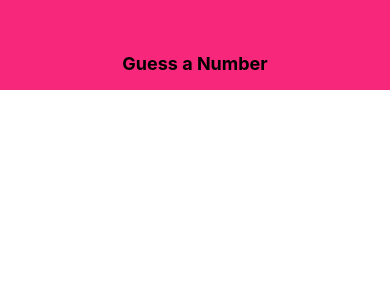
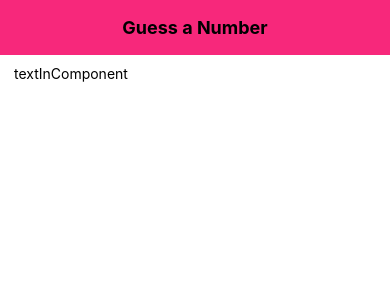
Before and after one commit to kai618/maxrn, a React Native app: screen / in a window 390 px wide. Shown: the top 300 px of the page. Built offline with nearby package versions, Linux system fonts and the light colour scheme.

Commit message:
Listen to Orientaion changes in Header component

```diff
--- a/guess_number_game/App.js
+++ b/guess_number_game/App.js
@@ -1,12 +1,14 @@
 import React, { Component } from 'react'
-import { Text, View } from 'react-native'
+import { View } from 'react-native'
 import Header from './src/components/Header'
+import StartGameScreen from './src/screens/StartGameScreen'
 
 export default class App extends Component {
     render() {
         return (
             <View>
-                <Header title='Guess a Number'/>
+                <Header title="Guess a Number" />
+                <StartGameScreen />
             </View>
         )
     }
--- /dev/null
+++ b/guess_number_game/src/commons/Constants.js
@@ -0,0 +1,2 @@
+export const statusBarHeight = 30
+export const headerHeight = 55
--- a/guess_number_game/src/components/Header.js
+++ b/guess_number_game/src/components/Header.js
@@ -1,18 +1,48 @@
 import React from 'react'
-import { StyleSheet, Text, View } from 'react-native'
+import { StyleSheet, Text, View, Dimensions } from 'react-native'
+import { statusBarHeight, headerHeight } from '../commons/Constants'
 
-export default function Header(props) {
-    return (
-        <View style={styles.header}>
-            <Text style={styles.title}>{props.title}</Text>
-        </View>
-    )
+export default class Header extends React.Component {
+    constructor(props) {
+        super(props)
+
+        this.state = {
+            isPortrait: true,
+        }
+
+        Dimensions.addEventListener('change', this._onChangeOrientation)
+    }
+
+    componentWillUnmount() {
+        Dimensions.removeEventListener(this._onChangeOrientation)
+    }
+
+    _onChangeOrientation = ({ screen }) => {
+        const { height, width } = screen
+        this.setState({ isPortrait: height > width })
+    }
+
+    render() {
+        return (
+            <View
+                style={[
+                    styles.header,
+                    {
+                        height: this.state.isPortrait
+                            ? headerHeight + statusBarHeight
+                            : headerHeight,
+                        paddingTop: this.state.isPortrait ? statusBarHeight : 0,
+                    },
+                ]}
+            >
+                <Text style={styles.title}>{this.props.title}</Text>
+            </View>
+        )
+    }
 }
 
 const styles = StyleSheet.create({
     header: {
-        height: 90,
-        paddingTop: 36,
         backgroundColor: '#f7287b',
         justifyContent: 'center',
         alignItems: 'center',
--- /dev/null
+++ b/guess_number_game/src/screens/StartGameScreen.js
@@ -0,0 +1,19 @@
+import React, { Component } from 'react'
+import { Text, StyleSheet, View } from 'react-native'
+
+export default class StartGameScreen extends Component {
+    render() {
+        return (
+            <View style={styles.screen}>
+                <Text> textInComponent </Text>
+            </View>
+        )
+    }
+}
+
+const styles = StyleSheet.create({
+    screen: {
+        flex: 1,
+        padding: 10,
+    },
+})
```
